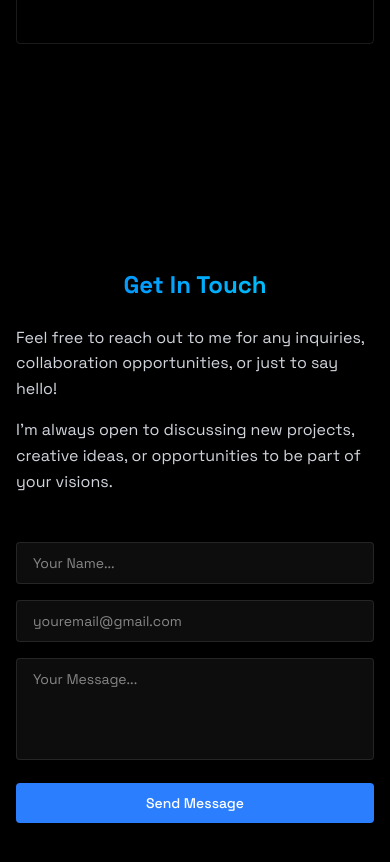
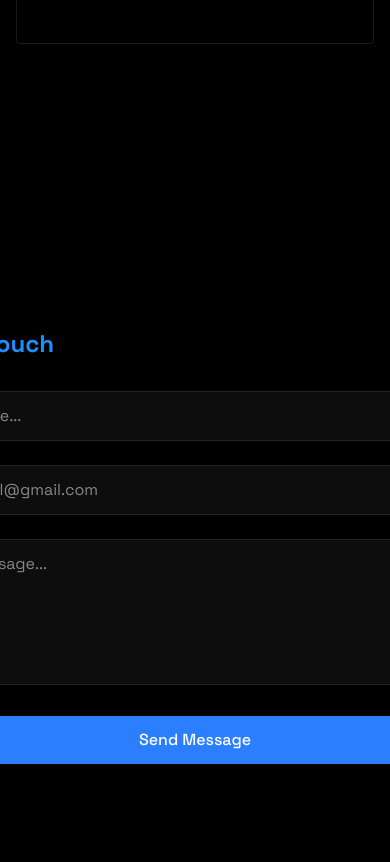
Before and after one commit to Spidy394/portfolio, a React (Vite) app: page / in a window 390 px wide. Shown: the part 3240-4102 px from the top of the page. Built offline with nearby package versions, Linux system fonts and the light colour scheme.

Commit message:
update contact

```diff
--- a/src/components/sections/Contact.jsx
+++ b/src/components/sections/Contact.jsx
@@ -1,6 +1,7 @@
 import React, { useState } from 'react'
 import RevealOnScroll from '../RevealOnScroll'
 import emailjs from '@emailjs/browser';
+
 
 const Contact = () => {
     const [formData, setFormData] = useState({
@@ -30,26 +31,16 @@ const Contact = () => {
         });
     };
 
+
   return (
     <section
         id='contact'
-            className='min-h-screen flex items-center justify-center py-16 md:py-20'
+        className='min-h-screen flex items-center justify-center py-20'
     >
       <RevealOnScroll>
-                <div className="container mx-auto max-w-4xl lg:max-w-5xl xl:max-w-6xl 2xl:max-w-7xl">
-                    <h2 className='text-2xl sm:text-3xl md:text-4xl font-bold mb-6 md:mb-8 text-center bg-gradient-to-r from-blue-500 to-cyan-400 bg-clip-text text-transparent'>
-                        Get In Touch
-                    </h2>
-                    <div className="grid grid-cols-1 lg:grid-cols-2 gap-8">
-                        <div className="flex flex-col justify-center">
-                            <p className="text-gray-300 text-base sm:text-lg mb-4">
-                                Feel free to reach out to me for any inquiries, collaboration opportunities, or just to say hello!
-                            </p>
-                            <p className="text-gray-300 text-base sm:text-lg mb-4">
-                                I'm always open to discussing new projects, creative ideas, or opportunities to be part of your visions.
-                            </p>
-                        </div>
-                        <form className='space-y-4 sm:space-y-6' onSubmit={handleSubmit}>
+        <div className="px-4 w-150">
+            <h2 className='text-3xl font-bold mb-8 bg-gradient-to-r from-blue-500 to-cyan-400 bg-clip-text text-transparent'>Get In Touch</h2>
+            <form className='space-y-6' onSubmit={handleSubmit}>
                 <div className="relative">
                     <input
                     type='text'
@@ -57,7 +48,7 @@ const Contact = () => {
                     name='name'
                     required
                     value={formData.name}
-                                    className='w-full bg-white/5 border border-white/10 rounded px-4 py-2.5 sm:py-3 text-white text-sm sm:text-base transition focus:outline-none focus:border-blue-500 focus:bg-blue-500/5'
+                    className='w-full bg-white/5 border border-white/10 rounded px-4 py-3 text-white transition focus:outline-none focus:border-blue-500 focus:bg-blue-500/5'
                     placeholder='Your Name...'
                     onChange={(e) => setFormData({ ...formData, name: e.target.value })}
                     />
@@ -69,7 +60,7 @@ const Contact = () => {
                     name='email'
                     required
                     value={formData.email}
-                                    className='w-full bg-white/5 border border-white/10 rounded px-4 py-2.5 sm:py-3 text-white text-sm sm:text-base transition focus:outline-none focus:border-blue-500 focus:bg-blue-500/5'
+                    className='w-full bg-white/5 border border-white/10 rounded px-4 py-3 text-white transition focus:outline-none focus:border-blue-500 focus:bg-blue-500/5'
                     placeholder='youremail@gmail.com'
                     onChange={(e) => setFormData({ ...formData, email: e.target.value })}
                     />
@@ -80,8 +71,8 @@ const Contact = () => {
                     name='message'
                     required
                     value={formData.message}
-                                    rows={4}
-                                    className='w-full bg-white/5 border border-white/10 rounded px-4 py-2.5 sm:py-3 text-white text-sm sm:text-base transition focus:outline-none focus:border-blue-500 focus:bg-blue-500/5 resize-none'
+                    rows={5}
+                    className='w-full bg-white/5 border border-white/10 rounded px-4 py-3 text-white transition focus:outline-none focus:border-blue-500 focus:bg-blue-500/5'
                     placeholder='Your Message...'
                     onChange={(e) => setFormData({ ...formData, message: e.target.value })}
                     />
@@ -89,12 +80,10 @@ const Contact = () => {
 
                 <button
                 type='submit'
-                                className='w-full bg-blue-500 text-white py-2.5 sm:py-3 px-6 rounded font-medium text-sm sm:text-base transition relative overflow-hidden hover:-translate-y-0.5 hover:shadow-[0_0_15px_rgba(59,130,246,0.4)]'
-                            >
+                className='w-full bg-blue-500 text-white py-3 px-6 rounded font-medium transition relative overflow-hidden hover:-translate-y-0.5 hover:shadow-[0_0_15px_rgba(59,130,246,0.4)]'>
                     Send Message
                 </button>
             </form>
-                    </div>
         </div>
       </RevealOnScroll>
     </section>
```
Lines whose indentation alone changed are shown as unchanged.
